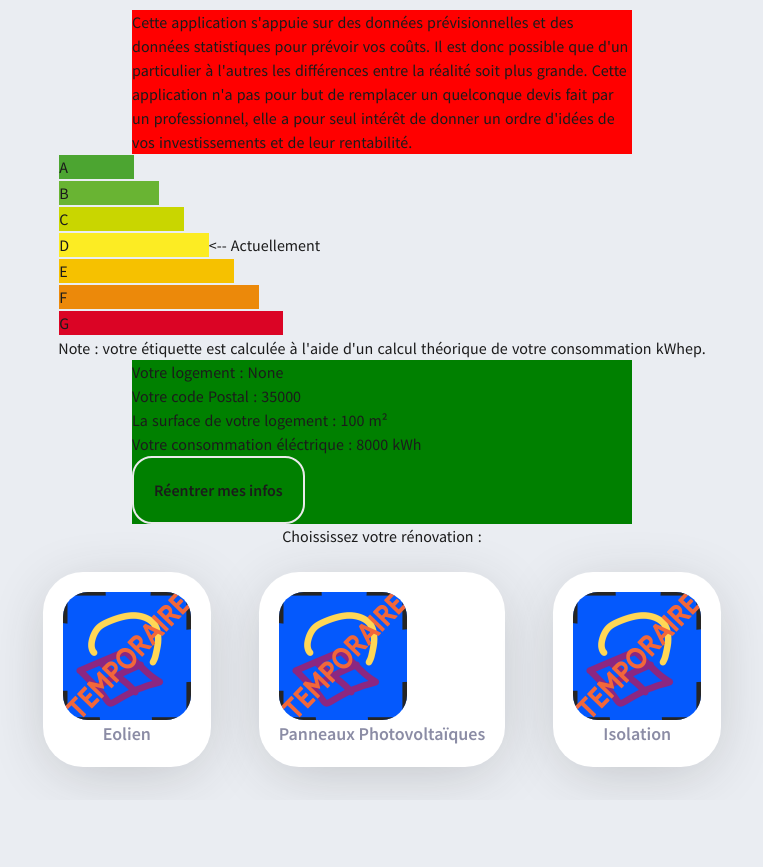
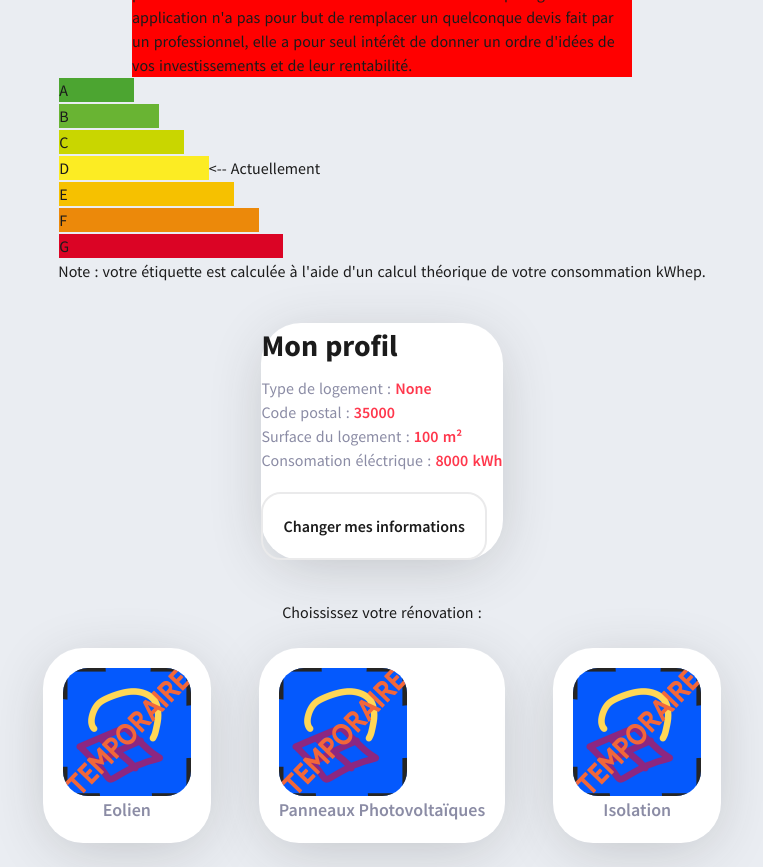
Before and after one commit to Renergie-app/web, a Nuxt app: page /home in a window 1280 px wide. Shown: the whole page, without its empty margins (258-1021 px from the left). Before the commit the page ends 800 px from the top, so only its background shows below. Built offline with nearby package versions, Linux system fonts and the light colour scheme.

Commit message:
Stylize the userInfoBox component

```diff
--- a/components/home/userInfoBox.vue
+++ b/components/home/userInfoBox.vue
@@ -1,16 +1,59 @@
 <template>
-  <div style="background-color: green; width: 500px">
-    <p v-if="userInfo != null">
-      Votre logement : {{ userInfo.homeType.value }} <br />
-      Votre code Postal : {{ userInfo.postalCode.value }} <br />
-      La surface de votre logement : {{ userInfo.homeArea.value }} m² <br />
-      Votre consommation éléctrique :
-      {{ userInfo.elecConsumptionTotal.value }} kWh <br />
-    </p>
-    <NextButton text="Réentrer mes infos" @clicked="goBack"> </NextButton>
+  <div class="outer p-7 m-10">
+    <h1 class="font-bold text-3xl mb-2">Mon profil</h1>
+
+    <div v-if="userInfo != null" class="mb-5">
+      <p>
+        Type de logement :
+        <span class="info font-semibold">
+          {{ userInfo.homeType.value }}
+        </span>
+      </p>
+      <p>
+        Code postal :
+        <span class="info font-semibold">
+          {{ userInfo.postalCode.value }}
+        </span>
+      </p>
+      <p>
+        Surface du logement :
+        <span class="info font-semibold">
+          {{ userInfo.homeArea.value }}
+          m²
+        </span>
+      </p>
+      <p>
+        Consomation éléctrique :
+        <span class="info font-semibold">
+          {{ userInfo.elecConsumptionTotal.value }}
+          kWh
+        </span>
+      </p>
+    </div>
+    <div v-else>
+      <h3 class="text-xl font-semibold" style="color: var(--red)">
+        Information non trouvé
+      </h3>
+    </div>
+
+    <NextButton text="Changer mes informations" @clicked="goBack"> </NextButton>
   </div>
 </template>
 
+<style scoped>
+.info {
+  color: var(--red);
+}
+p {
+  color: var(--text-sec);
+  font-weight: 500;
+}
+.outer {
+  border-radius: 40px;
+  background-color: var(--bg-card);
+  box-shadow: 0px 10px 60px -10px rgba(49, 49, 49, 0.247);
+}
+</style>
 <script>
 export default {
   name: 'userInfoBox',
@@ -22,6 +65,3 @@ export default {
   },
 }
 </script>
-
-<style scoped>
-</style>
```
